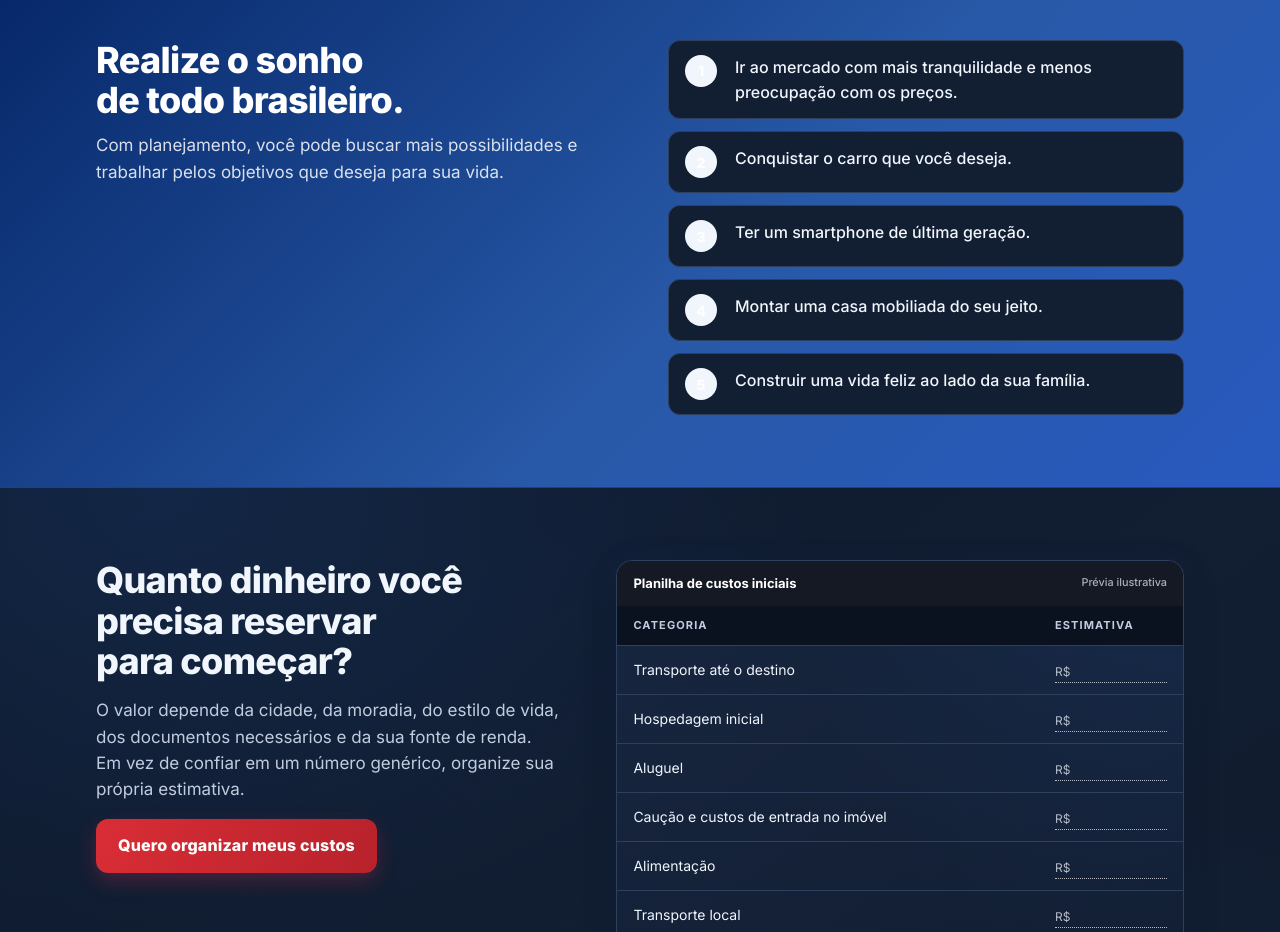
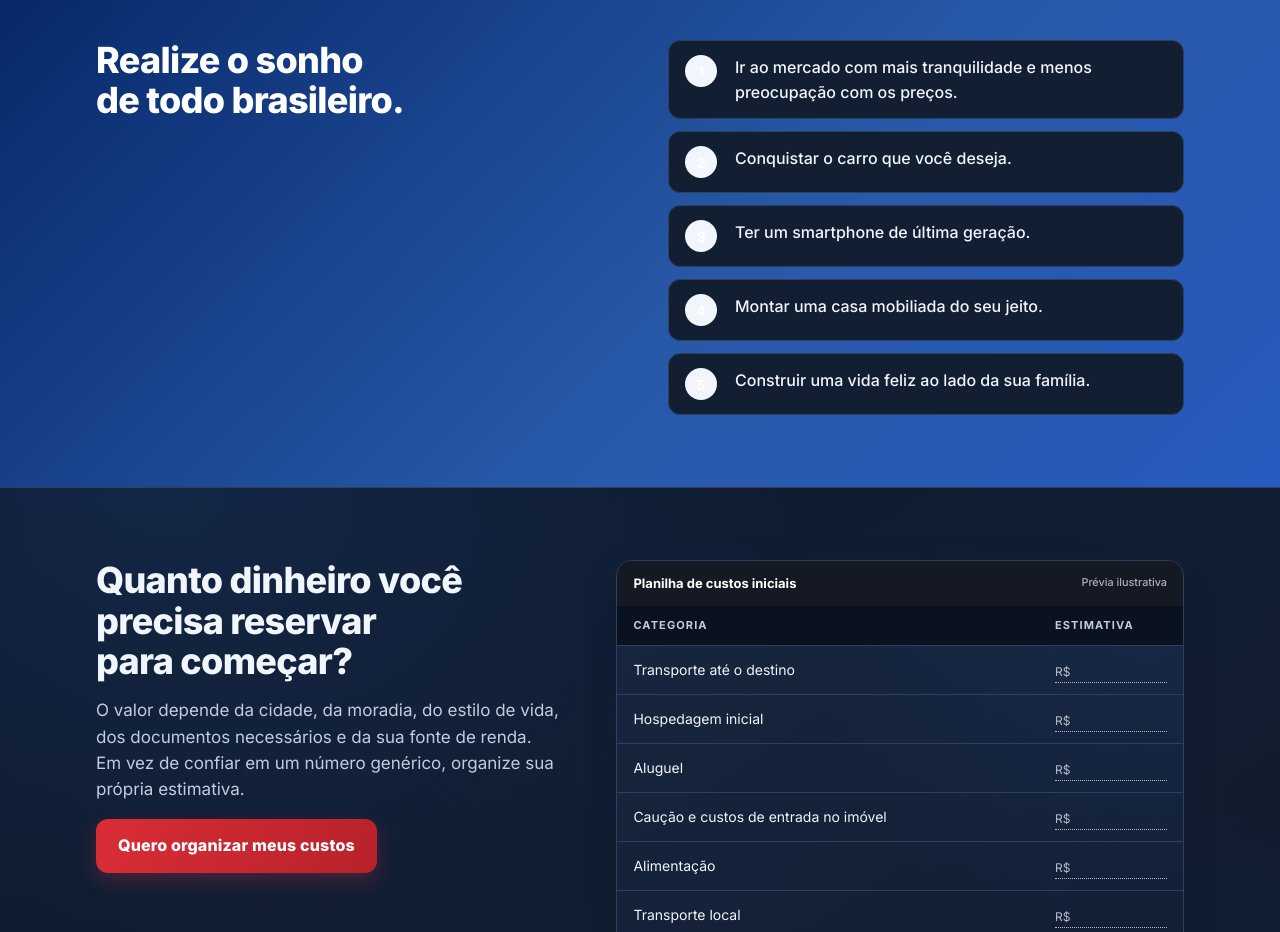
Before and after one commit to eduardoftn1/DSL, a React (Vite) app: page / in a window 1280 px wide. Shown: the part 4560-5492 px from the top of the page. Built offline with nearby package versions, Linux system fonts and the light colour scheme.

Commit message:
exclua: Com planejamento, você pode buscar mais possibilidades e tra...
Gerado pelo Zenly.

```diff
--- a/src/sections/Plan.jsx
+++ b/src/sections/Plan.jsx
@@ -18,7 +18,6 @@ export function Docs() {
         <div>
           <div className="section-head" style={{ marginBottom: 20 }}>
             <h2 id="h-docs">Realize o sonho de todo brasileiro.</h2>
-            <p>Com planejamento, você pode buscar mais possibilidades e trabalhar pelos objetivos que deseja para sua vida.</p>
           </div>
         </div>
         <div>
```
